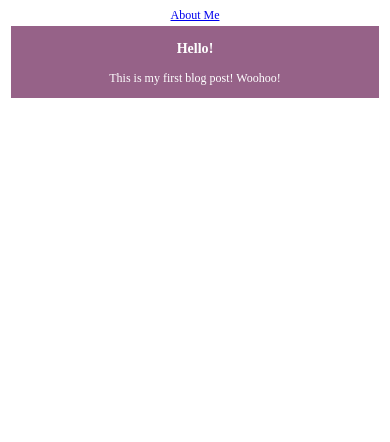
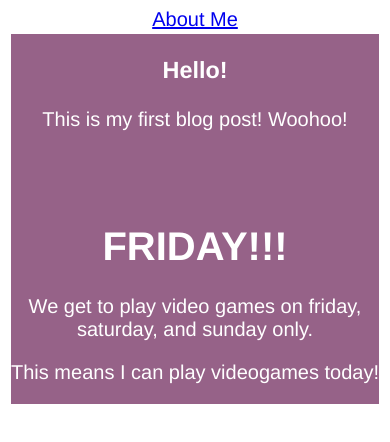
Before and after one commit to lucandiray/Jean-Paul-Blog, a plain HTML site: page index.html in a window 390 px wide. Drawn offline with nearby package versions, Linux system fonts and the light colour scheme.

Commit message:
second blog post

```diff
--- a/css/about_me.css
+++ b/css/about_me.css
@@ -5,4 +5,6 @@
 
 body {
     text-align: center;
+    font-size: 30px;
+    font-family: fantasy;
 }
--- a/css/style.css
+++ b/css/style.css
@@ -6,9 +6,12 @@
 }
 body {
     text-align: center;
+    font-size: 30px;
+    font-family: fantasy;
 }
 @media only screen and (max-width: 480px) {
   body {
-    font-size: 12px;
+    font-family: helvetica;
+    font-size: 20px;
   }
 }
--- a/index.html
+++ b/index.html
@@ -12,6 +12,10 @@
     <div class="content">
       <h3>Hello!</h3>
       <p>This is my first blog post! Woohoo!</p>
+      <br><br>
+      <h1>FRIDAY!!!</h1>
+      <p>We get to play video games on friday, saturday, and sunday only.</p>
+      <p>This means I can play videogames today!</p>
     </div>
     <script src="https://ajax.googleapis.com/ajax/libs/jquery/3.3.1/jquery.min.js"></script>
     <script src="/javascript/index.js"></script>
```
